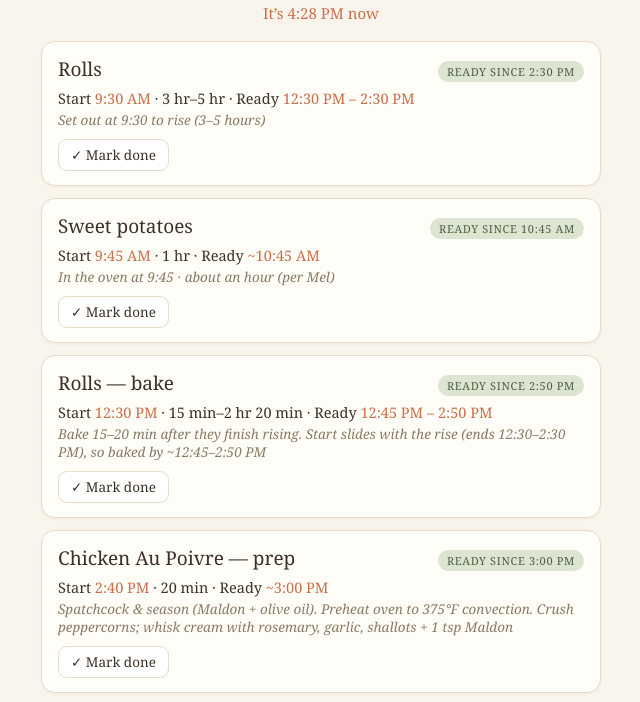
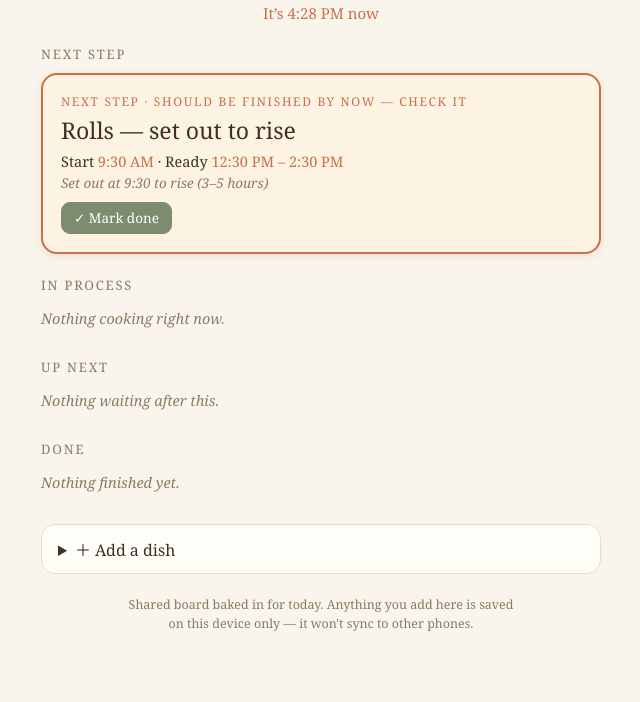
Before and after one commit to metaky/metaky.github.io, a plain HTML site: page meal-prep-timing/index.html in a window 1280 px wide. Shown: the part 80-782 px from the top of the page, without its empty margins (319-959 px from the left). Drawn offline with Linux system fonts and the light colour scheme.

Commit message:
Reorganize board: Next step / In process / Up next / Done sections

```diff
--- a/meal-prep-timing/index.html
+++ b/meal-prep-timing/index.html
@@ -7,7 +7,7 @@
 <style>
   :root{
     --paper:#faf5ec; --card:#fffdf8; --ink:#3d3125; --muted:#8a7a63;
-    --clay:#c96f4a; --sage:#7d8c6f; --line:#e7dcc8; --gold:#e9b44c;
+    --clay:#c96f4a; --sage:#7d8c6f; --line:#e7dcc8;
   }
   *{box-sizing:border-box; margin:0; padding:0;}
   body{font-family:Georgia,'Times New Roman',serif; background:var(--paper); color:var(--ink); padding:20px 14px 48px;}
@@ -15,27 +15,32 @@
   h1{font-size:26px; font-weight:normal; text-align:center; margin-bottom:2px;}
   .sub{text-align:center; color:var(--muted); font-size:14px; margin-bottom:6px;}
   .now{text-align:center; font-size:15px; color:var(--clay); margin-bottom:18px; min-height:20px;}
+  h2{font-size:13px; letter-spacing:.14em; text-transform:uppercase; color:var(--muted); font-weight:normal; margin:22px 0 10px;}
   .card{background:var(--card); border:1px solid var(--line); border-radius:14px; padding:14px 16px; margin-bottom:12px; box-shadow:0 1px 3px rgba(90,70,40,.06);}
+  .nextcard{background:#fdf3e3; border:2px solid var(--clay); border-radius:16px; padding:18px; box-shadow:0 2px 8px rgba(160,90,40,.15);}
+  .nextlabel{font-size:12px; letter-spacing:.14em; text-transform:uppercase; color:var(--clay); margin-bottom:6px;}
+  .nextdish{font-size:23px; line-height:1.25;}
   .row1{display:flex; justify-content:space-between; align-items:baseline; gap:10px;}
-  .dish{font-size:19px;}
+  .dish{font-size:18px;}
   .chip{font-size:11px; letter-spacing:.06em; text-transform:uppercase; padding:3px 9px; border-radius:20px; white-space:nowrap;}
   .chip.wait{background:#efe9db; color:var(--muted);}
   .chip.going{background:#f6e3c8; color:#9a6212;}
   .chip.ready{background:#dde5d2; color:#4c603c;}
   .chip.done{background:#e3e3e3; color:#777;}
-  .times{margin-top:6px; font-size:14.5px; color:var(--ink);}
+  .times{margin-top:6px; font-size:14.5px;}
   .times b{color:var(--clay); font-weight:normal;}
   .note{margin-top:3px; font-size:13.5px; color:var(--muted); font-style:italic;}
   .actions{margin-top:10px; display:flex; gap:8px;}
   button{font-family:inherit; font-size:13.5px; border:1px solid var(--line); background:#fff; color:var(--ink); border-radius:9px; padding:6px 12px; cursor:pointer;}
   button.primary{background:var(--sage); border-color:var(--sage); color:#fff;}
   button:active{transform:scale(.97);}
-  .empty{text-align:center; color:var(--muted); padding:28px 0; font-style:italic;}
-  details.addbox{margin-top:20px; background:var(--card); border:1px solid var(--line); border-radius:14px; padding:12px 16px;}
+  .empty{color:var(--muted); font-style:italic; padding:4px 0 8px; font-size:14.5px;}
+  .donecard{opacity:.55;}
+  details.addbox{margin-top:24px; background:var(--card); border:1px solid var(--line); border-radius:14px; padding:12px 16px;}
   summary{cursor:pointer; font-size:16px;}
   form{margin-top:12px; display:grid; gap:9px;}
   label{font-size:13px; color:var(--muted); display:grid; gap:3px;}
-  input,textarea{font-family:inherit; font-size:15px; padding:8px 10px; border:1px solid var(--line); border-radius:9px; background:#fff; color:var(--ink);}
+  input{font-family:inherit; font-size:15px; padding:8px 10px; border:1px solid var(--line); border-radius:9px; background:#fff; color:var(--ink);}
   .twocol{display:grid; grid-template-columns:1fr 1fr; gap:9px;}
   .foot{margin-top:22px; text-align:center; font-size:12.5px; color:var(--muted); line-height:1.5;}
   .del{color:#b0563a; border-color:#e5c4b8;}
@@ -46,7 +51,18 @@
   <h1>🍂 Meal Prep &amp; Timing</h1>
   <div class="sub">Thanksgiving — Thursday, Nov 26, 2026</div>
   <div class="now" id="now"></div>
-  <div id="list"></div>
+
+  <h2>Next step</h2>
+  <div id="next"></div>
+
+  <h2>In process</h2>
+  <div id="inprocess"></div>
+
+  <h2>Up next</h2>
+  <div id="pending"></div>
+
+  <h2>Done</h2>
+  <div id="done"></div>
 
   <details class="addbox">
     <summary>＋ Add a dish</summary>
@@ -70,8 +86,8 @@
 
 <script>
 const SEED = [
-  {id:'seed-rolls', name:'Rolls', date:'2026-11-26', start:'09:30', durMin:180, durMax:300, note:'Set out at 9:30 to rise (3–5 hours)', done:false},
-  {id:'seed-sweet', name:'Sweet potatoes', date:'2026-11-26', start:'09:45', durMin:60, durMax:60, note:'In the oven at 9:45 · about an hour (per Mel)', done:false},
+  {id:'seed-rolls', name:'Rolls — set out to rise', date:'2026-11-26', start:'09:30', durMin:180, durMax:300, note:'Set out at 9:30 to rise (3–5 hours)', done:false},
+  {id:'seed-sweet', name:'Sweet potatoes — in the oven', date:'2026-11-26', start:'09:45', durMin:60, durMax:60, note:'In the oven at 9:45 · about an hour (per Mel)', done:false},
   {id:'seed-bake', name:'Rolls — bake', date:'2026-11-26', start:'12:30', durMin:15, durMax:140, note:'Bake 15–20 min after they finish rising. Start slides with the rise (ends 12:30–2:30 PM), so baked by ~12:45–2:50 PM', done:false},
   {id:'seed-chix-prep', name:'Chicken Au Poivre — prep', date:'2026-11-26', start:'14:40', durMin:20, durMax:20, note:'Spatchcock & season (Maldon + olive oil). Preheat oven to 375°F convection. Crush peppercorns; whisk cream with rosemary, garlic, shallots + 1 tsp Maldon', done:false},
   {id:'seed-chix-p1', name:'Chicken — roast, phase 1', date:'2026-11-26', start:'15:00', durMin:15, durMax:15, note:'Skin side up at 375°F convection, ~15 min, until slightly golden', done:false},
@@ -97,14 +113,29 @@ function fmtDur(m){
   const h=Math.floor(m/60), r=m%60;
   return r? h+' hr '+r+' min' : h+' hr';
 }
-function status(item, now){
-  if(item.done) return ['done','Done'];
-  const s=dt(item), e1=dt(item,item.durMin), e2=dt(item,item.durMax);
-  if(now < s) return ['wait','Starts '+fmt(s)];
-  if(now < e1) return ['going','Going · ready '+fmt(e1)+(item.durMax>item.durMin?'–'+fmt(e2):'')];
-  if(now <= e2) return ['ready','In the ready window'];
-  return ['ready','Ready since '+fmt(e2)];
+function esc(s){ return String(s).replace(/[&<>"']/g, c=>({'&':'&amp;','<':'&lt;','>':'&gt;','"':'&quot;',"'":'&#39;'}[c])); }
+
+function card(it, now, extraCls){
+  const s=dt(it), e1=dt(it,it.durMin), e2=dt(it,it.durMax);
+  let cls,label;
+  if(it.done){ cls='done'; label='Done'; }
+  else if(now < s){ cls='wait'; label='Starts '+fmt(s); }
+  else if(now < e1){ cls='going'; label='Going · ready '+fmt(e1)+(it.durMax>it.durMin?'–'+fmt(e2):''); }
+  else if(now <= e2){ cls='ready'; label='In the ready window'; }
+  else { cls='ready'; label='Ready since '+fmt(e2); }
+  const readyTxt = it.durMax>it.durMin ? fmt(e1)+' – '+fmt(e2) : '~'+fmt(e1);
+  const local = !it.id.startsWith('seed-');
+  return `<div class="card ${extraCls||''}">
+    <div class="row1"><div class="dish">${esc(it.name)}</div><div class="chip ${cls}">${label}</div></div>
+    <div class="times">Start <b>${fmt(s)}</b> · ${fmtDur(it.durMin)}${it.durMax>it.durMin?'–'+fmtDur(it.durMax):''} · Ready <b>${readyTxt}</b></div>
+    ${it.note?`<div class="note">${esc(it.note)}</div>`:''}
+    <div class="actions">
+      <button onclick="toggleDone('${it.id}')">${it.done?'↩ Not done':'✓ Mark done'}</button>
+      ${local?`<button class="del" onclick="removeItem('${it.id}')">Remove</button>`:''}
+    </div>
+  </div>`;
 }
+
 function render(){
   const now=new Date();
   document.getElementById('now').textContent =
@@ -112,26 +143,43 @@ function render(){
   const doneMap=loadDone();
   const items=[...SEED.map(s=>({...s, done: !!doneMap[s.id]})), ...loadLocal()]
     .sort((a,b)=> dt(a)-dt(b) || a.name.localeCompare(b.name));
-  const list=document.getElementById('list');
-  if(!items.length){ list.innerHTML='<div class="empty">Nothing on the board yet.</div>'; return; }
-  list.innerHTML=items.map(it=>{
-    const [cls,label]=status(it,now);
-    const readyTxt = it.durMax>it.durMin
-      ? fmt(dt(it,it.durMin))+' – '+fmt(dt(it,it.durMax))
-      : '~'+fmt(dt(it,it.durMin));
-    const local = !it.id.startsWith('seed-');
-    return `<div class="card">
-      <div class="row1"><div class="dish">${esc(it.name)}</div><div class="chip ${cls}">${label}</div></div>
-      <div class="times">Start <b>${fmt(dt(it))}</b> · ${fmtDur(it.durMin)}${it.durMax>it.durMin?'–'+fmtDur(it.durMax):''} · Ready <b>${readyTxt}</b></div>
-      ${it.note?`<div class="note">${esc(it.note)}</div>`:''}
-      <div class="actions">
-        <button onclick="toggleDone('${it.id}')">${it.done?'↩ Not done':'✓ Mark done'}</button>
-        ${local?`<button class="del" onclick="removeItem('${it.id}')">Remove</button>`:''}
-      </div>
+  const active = items.filter(i=>!i.done);
+  const doneItems = items.filter(i=>i.done);
+
+  // NEXT STEP: earliest not-done item whose start has arrived (do it now);
+  // otherwise the soonest upcoming item.
+  let next=null, nextWhen='';
+  const due = active.filter(i=> dt(i) <= now);
+  if(due.length){ next = due[0]; nextWhen = dt(next, next.durMax) < now ? 'Should be finished by now — check it' : 'Now'; }
+  else if(active.length){ next = active[0]; nextWhen = 'At '+fmt(dt(next)); }
+
+  const nextEl=document.getElementById('next');
+  if(next){
+    nextEl.innerHTML = `<div class="nextcard">
+      <div class="nextlabel">Next step · ${nextWhen}</div>
+      <div class="nextdish">${esc(next.name)}</div>
+      <div class="times">Start <b>${fmt(dt(next))}</b> · Ready <b>${next.durMax>next.durMin ? fmt(dt(next,next.durMin))+' – '+fmt(dt(next,next.durMax)) : '~'+fmt(dt(next,next.durMin))}</b></div>
+      ${next.note?`<div class="note">${esc(next.note)}</div>`:''}
+      <div class="actions"><button class="primary" onclick="toggleDone('${next.id}')">✓ Mark done</button></div>
     </div>`;
-  }).join('');
+  } else {
+    nextEl.innerHTML = '<div class="empty">Everything\u2019s done. Time to eat. 🦃</div>';
+  }
+
+  // IN PROCESS: started, not finished, not the featured next step.
+  const inProc = active.filter(i=> i!==next && dt(i) <= now && now < dt(i, i.durMax));
+  document.getElementById('inprocess').innerHTML =
+    inProc.length ? inProc.map(i=>card(i,now)).join('') : '<div class="empty">Nothing cooking right now.</div>';
+
+  // UP NEXT: everything not started yet (except the featured next step), in time order.
+  const pending = active.filter(i=> i!==next && dt(i) > now);
+  document.getElementById('pending').innerHTML =
+    pending.length ? pending.map(i=>card(i,now)).join('') : '<div class="empty">Nothing waiting after this.</div>';
+
+  document.getElementById('done').innerHTML =
+    doneItems.length ? doneItems.map(i=>card(i,now,'donecard')).join('') : '<div class="empty">Nothing finished yet.</div>';
 }
-function esc(s){ return String(s).replace(/[&<>"']/g, c=>({'&':'&amp;','<':'&lt;','>':'&gt;','"':'&quot;',"'":'&#39;'}[c])); }
+
 function toggleDone(id){
   if(id.startsWith('seed-')){
     const d=loadDone(); d[id]=!d[id]; saveDone(d);
@@ -156,7 +204,9 @@ document.getElementById('addForm').addEventListener('submit', e=>{
     durMin:durMin, durMax: isNaN(durMaxRaw)||durMaxRaw<durMin ? durMin : durMaxRaw,
     note:f.get('note').trim(), done:false
   });
-  saveLocal(items); e.target.reset(); render();
+  saveLocal(items); e.target.reset();
+  document.querySelector('input[name="date"]').value='2026-11-26';
+  render();
 });
 document.querySelector('input[name="date"]').value='2026-11-26';
 render();
```
